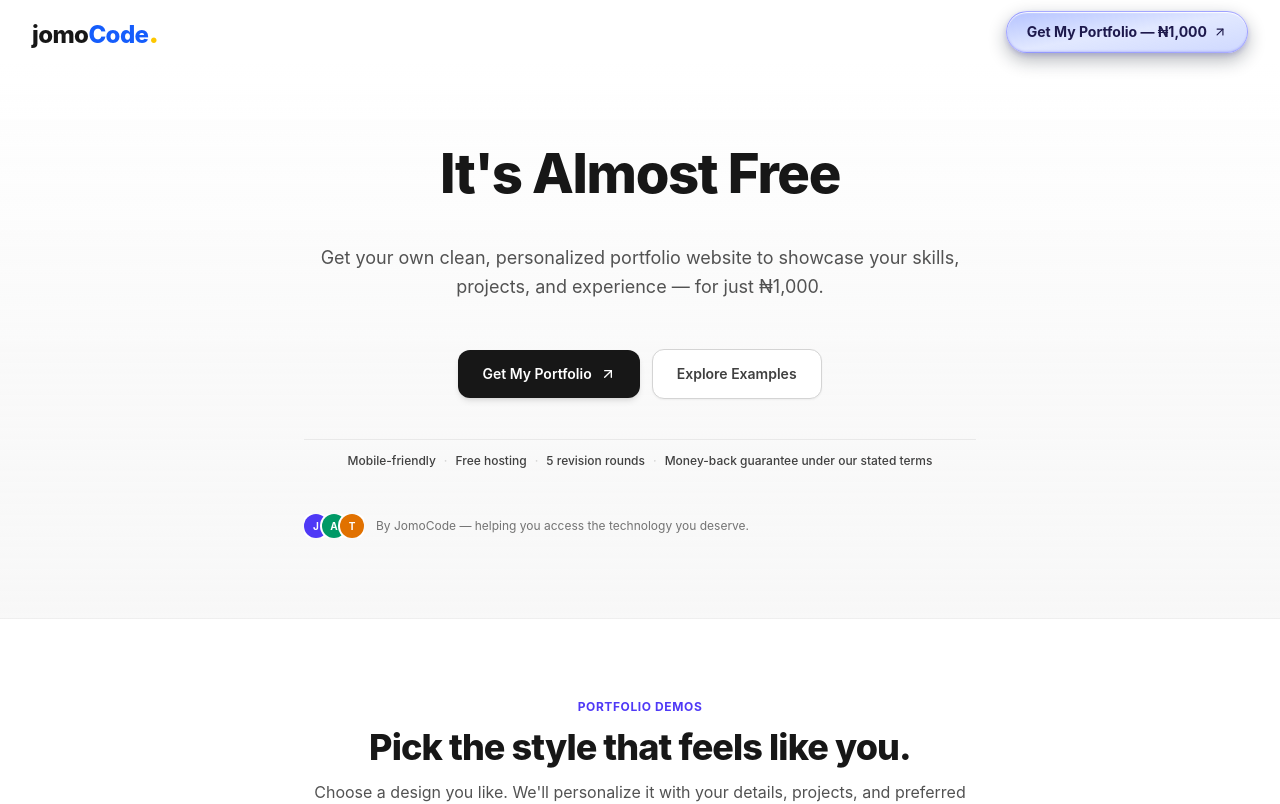
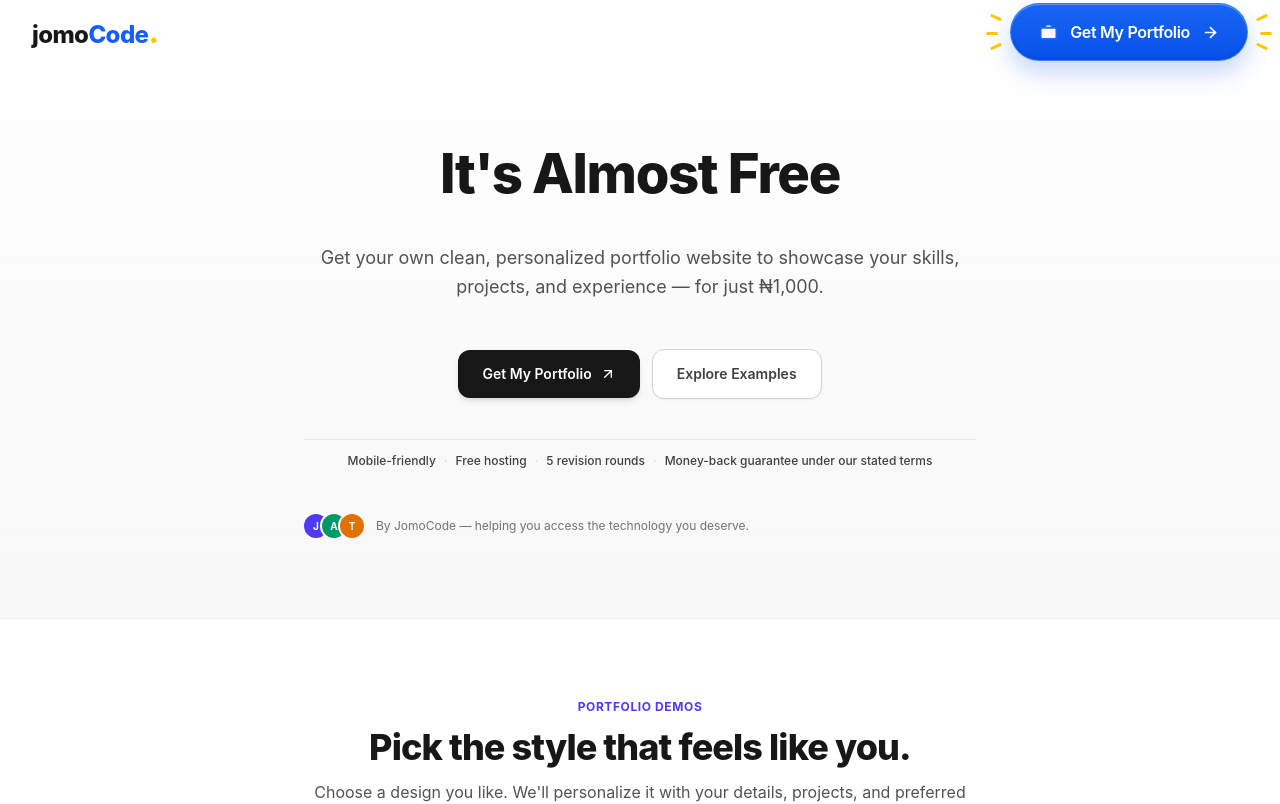
Before and after one commit to codeWithJomo/portfolio-campaign-marketing-website, a React (Vite) app: page / in a window 1280 px wide. Shown: the top 804 px of the page. Built offline with nearby package versions, Linux system fonts and the light colour scheme; a web font is replaced by a local one.

Commit message:
update navbar to use branded button

```diff
--- a/src/components/Navbar.tsx
+++ b/src/components/Navbar.tsx
@@ -1,5 +1,5 @@
 import React from "react";
-import { ArrowUpRight } from "lucide-react";
+import { PortfolioButton } from "./PortfolioButton";
 
 interface NavbarProps {
   onGetStartedClick: () => void;
@@ -32,14 +32,7 @@ export const Navbar: React.FC<NavbarProps> = ({ onGetStartedClick }) => {
 
         {/* Zone 3: 1 primary action */}
         <div className="hidden sm:flex items-center gap-3 shrink-0">
-          <button
-            type="button"
-            onClick={onGetStartedClick}
-            className="inline-flex items-center justify-center gap-1.5 rounded-full border border-indigo-500/45 bg-gradient-to-br from-indigo-300/80 via-indigo-100/95 to-indigo-200/85 px-5 py-2.5 text-sm font-bold text-indigo-950 shadow-[0_7px_18px_rgba(17,24,39,0.32),0_2px_5px_rgba(79,70,229,0.2),inset_0_1px_1px_rgba(255,255,255,0.95),inset_0_-1px_2px_rgba(79,70,229,0.2)] backdrop-blur-xl transition-all hover:-translate-y-0.5 hover:from-indigo-300 hover:to-indigo-200 hover:shadow-[0_10px_24px_rgba(17,24,39,0.38),0_3px_8px_rgba(79,70,229,0.24),inset_0_1px_1px_rgba(255,255,255,1)] active:translate-y-0 active:scale-[0.98] whitespace-nowrap shrink-0"
-          >
-            <span>Get My Portfolio — ₦1,000</span>
-            <ArrowUpRight className="h-3.5 w-3.5" />
-          </button>
+          <PortfolioButton onClick={onGetStartedClick} showAccents />
         </div>
 
         {/* Mobile menu trigger */}
```
